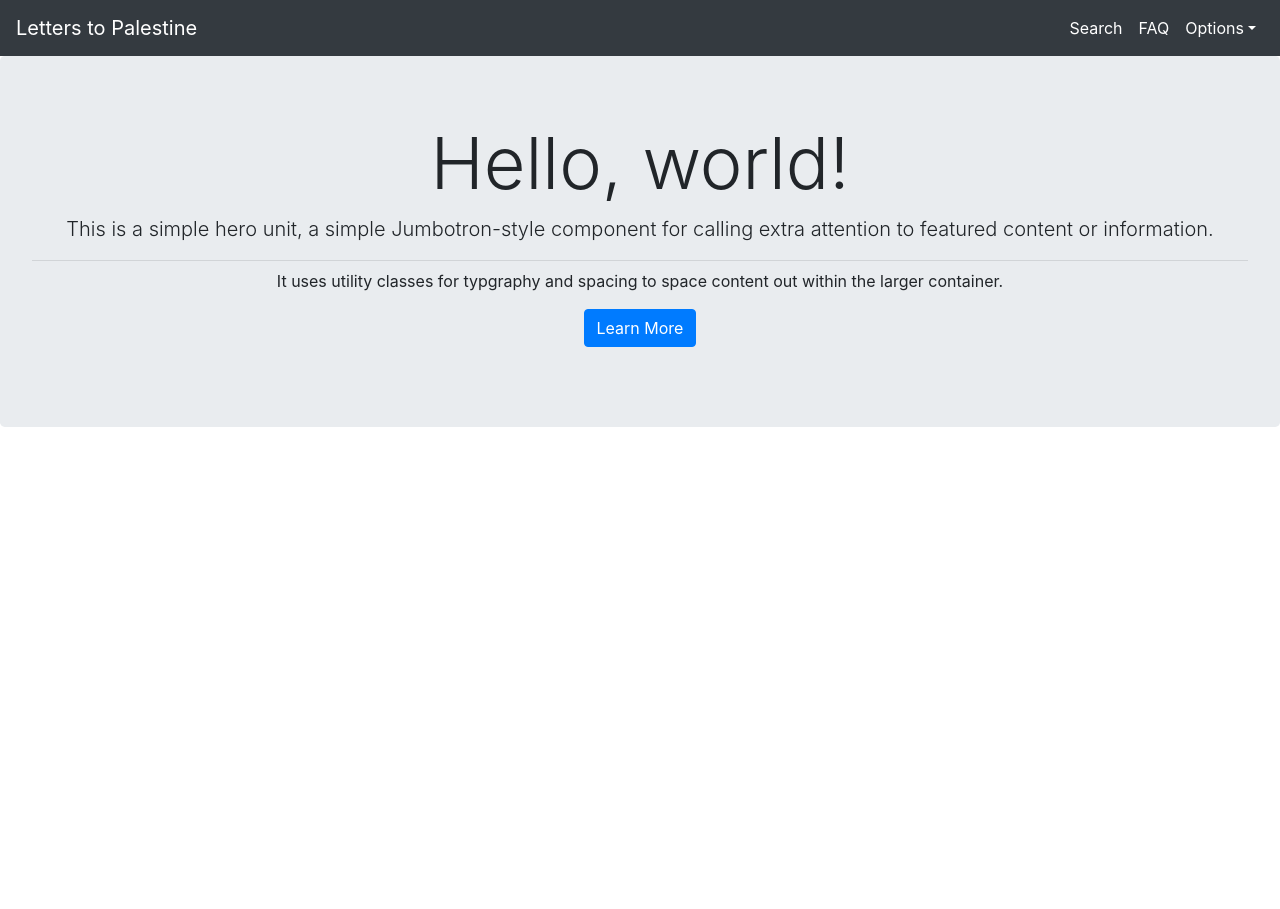
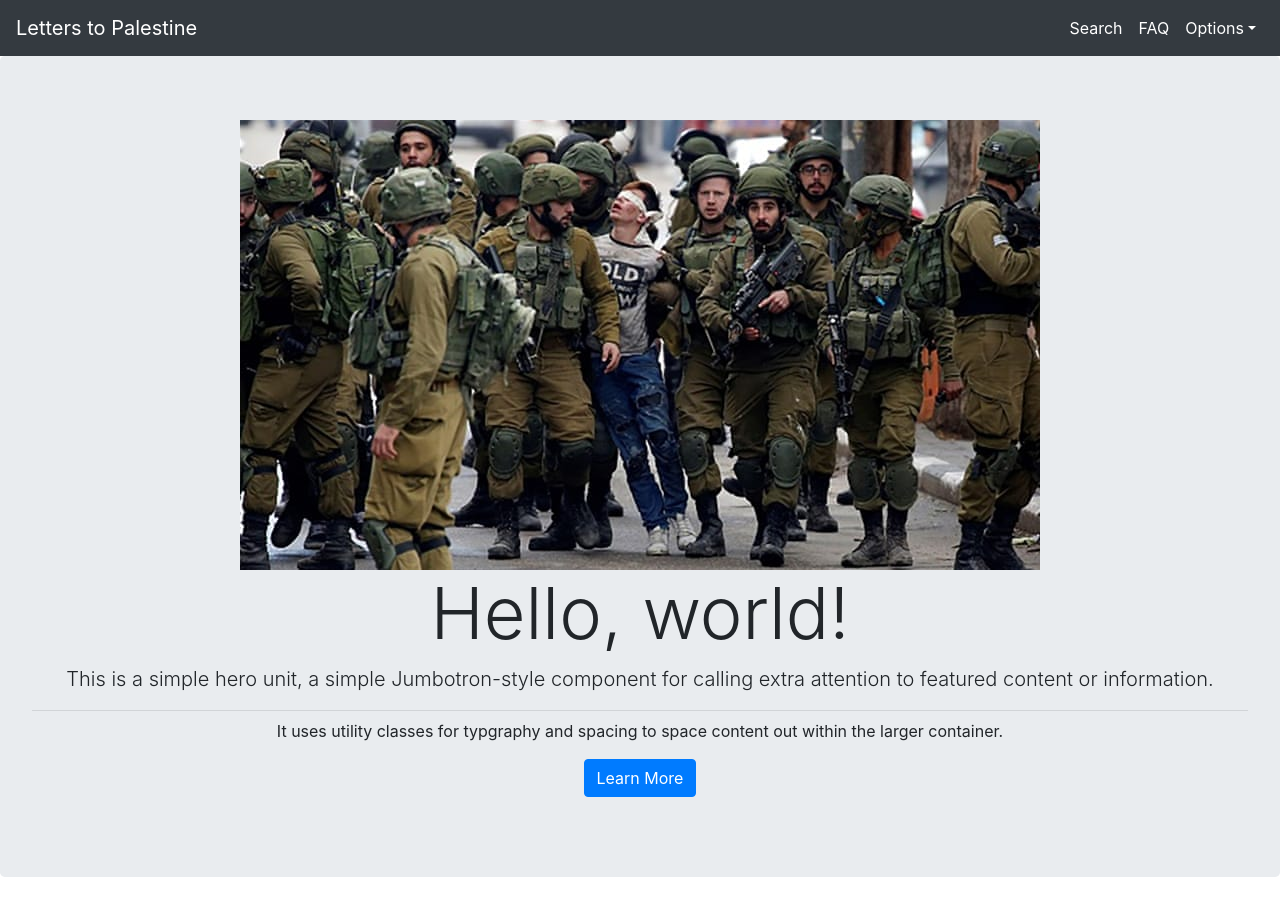
Before and after one commit to yshuman1/letters, a React (Create React App) app: page / in a window 1280 px wide. Before the commit the page ends 800 px from the top, so only its background shows below. Built offline with nearby package versions, Linux system fonts and the light colour scheme.

Commit message:
added pic of fawzi

```diff
--- a/src/components/MainPic/MainPic.css
+++ b/src/components/MainPic/MainPic.css
@@ -1,3 +1,3 @@
-.bg {
-  background: url(fawzi.jpg) no-repeat center center !important;
+.pic {
+  width: 100% !important;
 }
--- a/src/components/MainPic/MainPic.js
+++ b/src/components/MainPic/MainPic.js
@@ -5,6 +5,7 @@ const MainPic = props => {
   return (
     <div>
       <Jumbotron className="bg">
+        <img src={"../fawzi.jpg"} />
         <h1 className="display-3">Hello, world!</h1>
         <p className="lead">
           This is a simple hero unit, a simple Jumbotron-style component for
```
